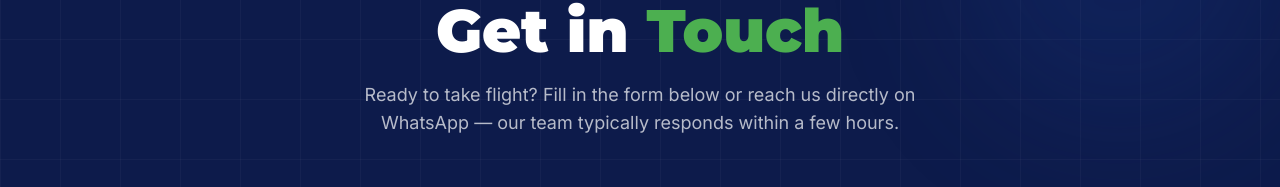
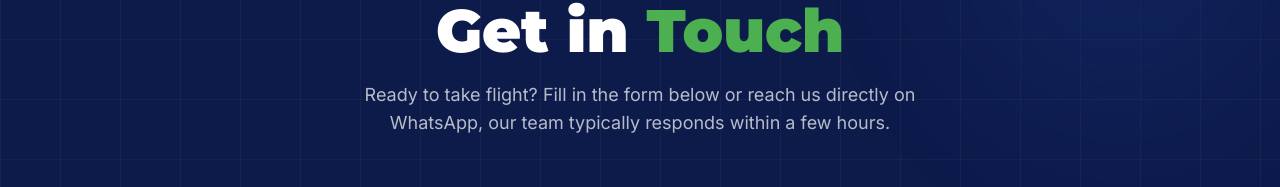
Before and after one commit to Tag-star/rubani-hub, a Next.js app: page /contact in a window 1280 px wide. Shown: the part 201-388 px from the top of the page. Built offline with nearby package versions, Linux system fonts and the light colour scheme.

Commit message:
Update ContactClient.tsx

```diff
--- a/app/contact/ContactClient.tsx
+++ b/app/contact/ContactClient.tsx
@@ -252,7 +252,7 @@ export default function ContactClient() {
             className="font-inter text-white/70 text-lg max-w-xl mx-auto"
           >
             Ready to take flight? Fill in the form below or reach us directly on
-            WhatsApp — our team typically responds within a few hours.
+            WhatsApp, our team typically responds within a few hours.
           </motion.p>
         </div>
       </section>
```
